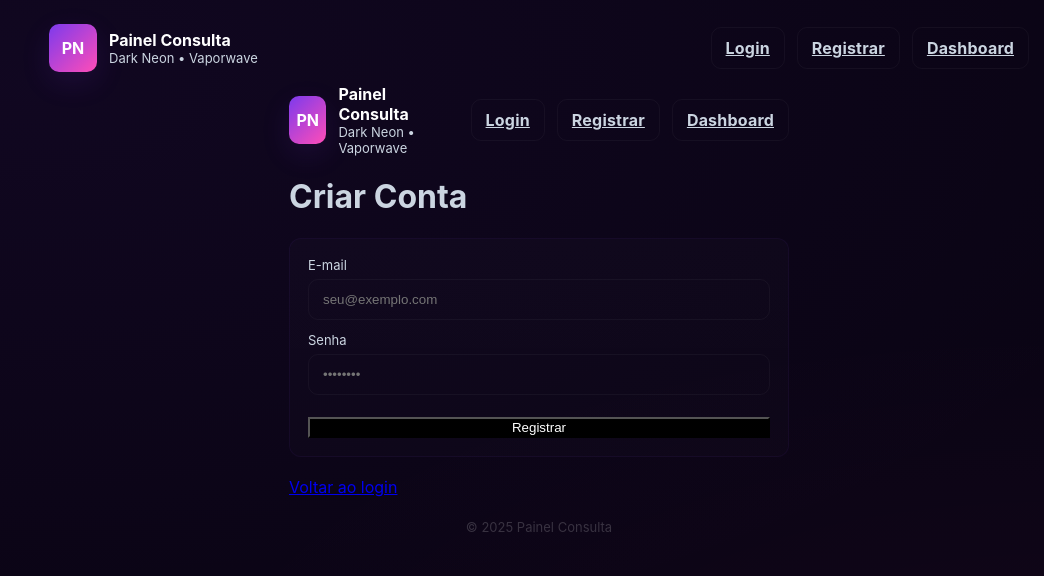
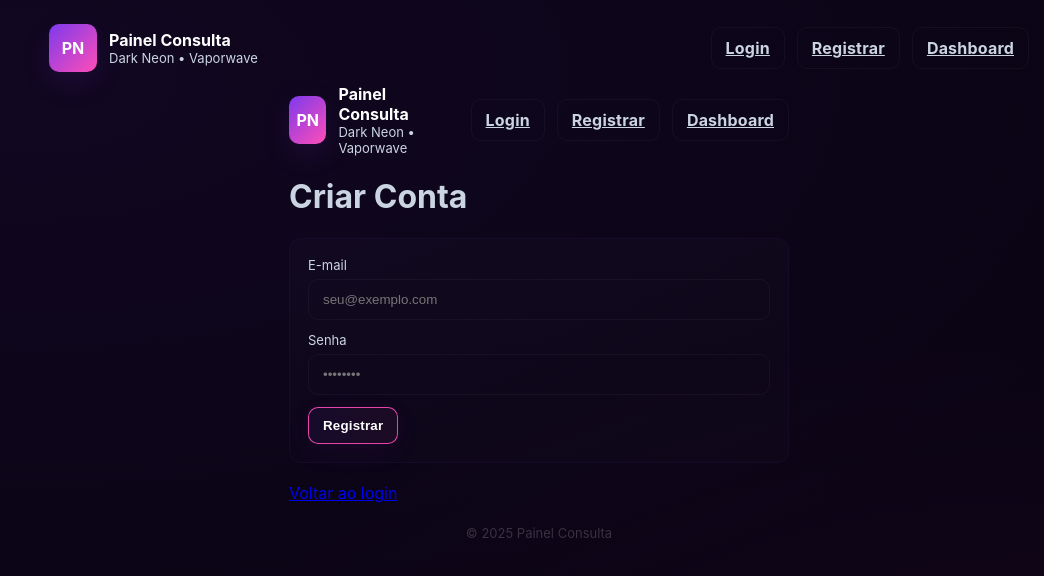
Before and after one commit to nk3unico1533/frontend-painel, a Next.js app: page /register in a window 1280 px wide. Shown: the top 576 px of the page, without its empty margins (101-1145 px from the left). Built offline with nearby package versions, Linux system fonts and the light colour scheme.

Commit message:
Atualizar o Button.js

```diff
--- a/app/components/Button.js
+++ b/app/components/Button.js
@@ -1,14 +1,8 @@
-export default function Button({ children, ...props }) {
+"use client";
+export default function Button({ children, onClick, variant="primary", style }) {
+  const cls = variant === "primary" ? "btn btn-primary" : "btn";
   return (
-    <button
-      style={{
-        background: "#000",
-        color: "#fff",
-        width: "100%",
-        marginTop: "10px"
-      }}
-      {...props}
-    >
+    <button onClick={onClick} className={cls} style={style}>
       {children}
     </button>
   );
```
